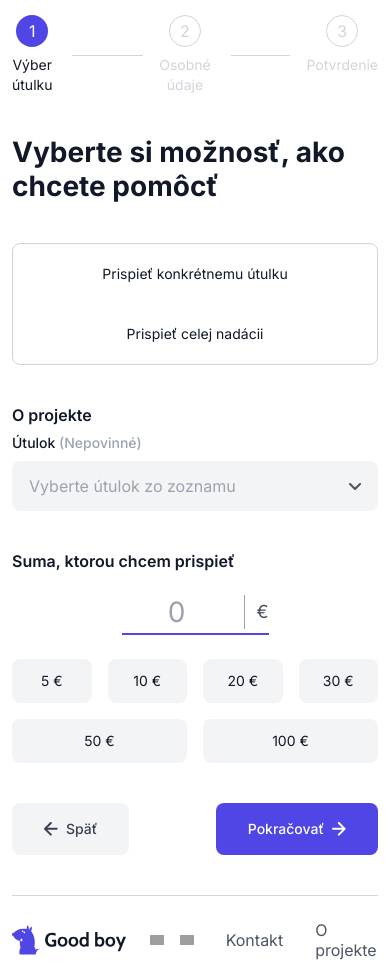
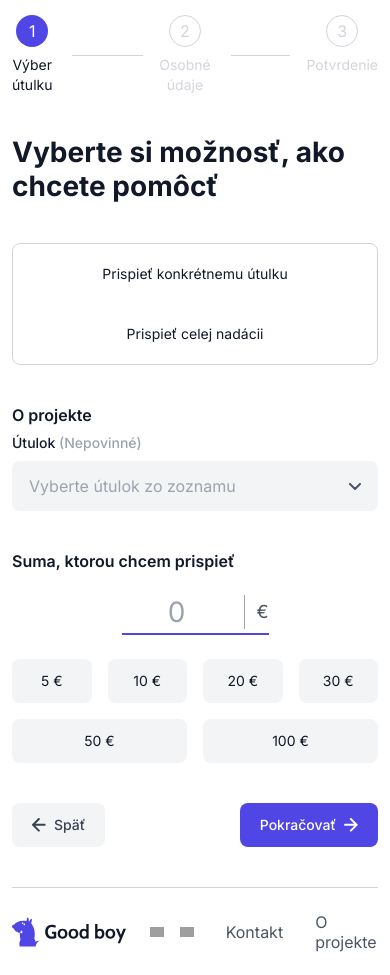
Before and after one commit to peterkomar1337/goodrequest-fe, a Next.js app: page / in a window 390 px wide. Built offline with nearby package versions, Linux system fonts and the light colour scheme; grey boxes are pictures that could not be loaded.

Commit message:
feat/button module mobile size change

```diff
--- a/src/components/Button/Button.module.scss
+++ b/src/components/Button/Button.module.scss
@@ -14,6 +14,10 @@
 	max-width: 100%;
 	font-weight: 500;
 	transition: background-color 0.15s ease, color 0.15s ease;
+
+	@media(max-width: $screen-mobile-max) {
+		padding: 12px 20px;
+	}
 
 	&:disabled {
 		opacity: 0.5;
```
